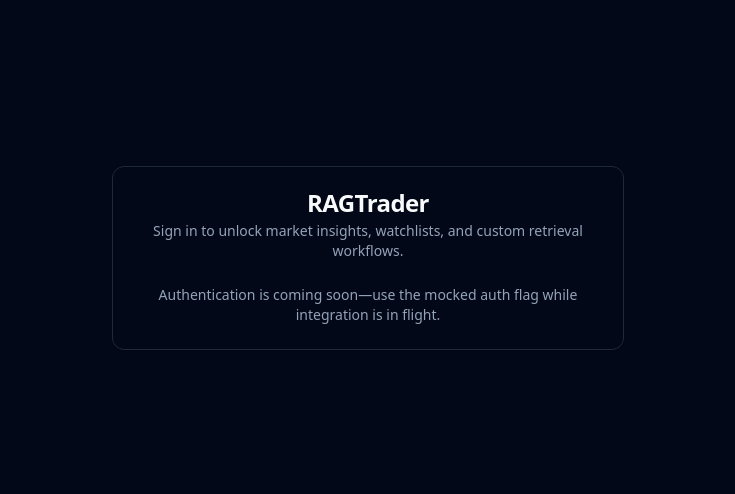
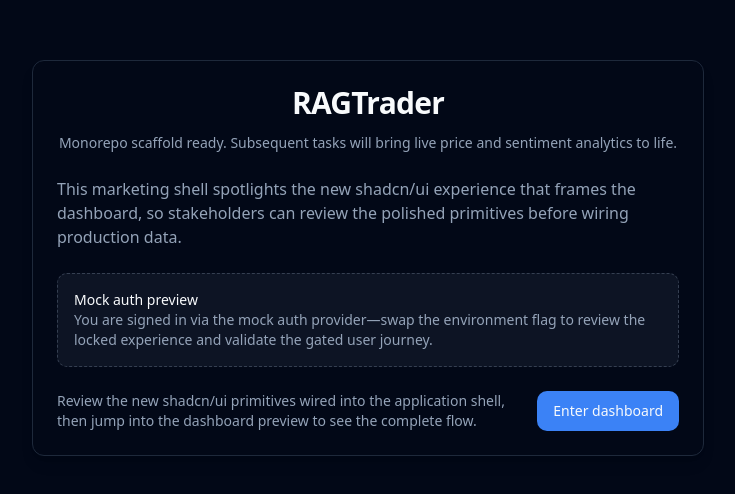
Before and after one commit to HBPol/rag-trader, a Next.js app in the folder web/: page / in a window 1280 px wide. Shown: the part 142-636 px from the top of the page, without its empty margins (272-1007 px from the left). Built offline with nearby package versions, Linux system fonts and the light colour scheme.

Commit message:
Expose a public marketing view at `/`

```diff
--- a/web/src/app/page.tsx
+++ b/web/src/app/page.tsx
@@ -1,4 +1,5 @@
-import AuthGate from "@/components/AuthGate";
+import Link from "next/link";
+
 import {
   Button,
   Card,
@@ -10,31 +11,41 @@ import {
 
 export default function Home() {
   return (
-    <AuthGate>
-      <main className="flex min-h-screen items-center justify-center bg-background p-4">
-        <Card className="w-full max-w-xl">
-          <CardHeader>
-            <CardTitle>RAGTrader</CardTitle>
+    <main className="flex min-h-screen items-center justify-center bg-background p-6">
+      <Card className="w-full max-w-2xl shadow-lg">
+        <CardHeader className="space-y-3 text-center">
+          <CardTitle className="text-3xl">RAGTrader</CardTitle>
           <CardDescription>
-              Monorepo scaffold ready. Subsequent tasks will bring live price
-              and sentiment analytics to life.
+            Monorepo scaffold ready. Subsequent tasks will bring live price and
+            sentiment analytics to life.
           </CardDescription>
         </CardHeader>
         <CardContent className="space-y-6">
-            <p className="text-sm text-muted-foreground">
+          <p className="text-base text-muted-foreground">
+            This marketing shell spotlights the new shadcn/ui experience that
+            frames the dashboard, so stakeholders can review the polished
+            primitives before wiring production data.
+          </p>
+          <div className="rounded-md border border-dashed border-muted-foreground/30 bg-muted/40 p-4 text-sm text-muted-foreground">
+            <p className="font-medium text-foreground">Mock auth preview</p>
+            <p>
               You are signed in via the mock auth provider—swap the environment
-              flag to review the locked experience.
+              flag to review the locked experience and validate the gated user
+              journey.
             </p>
-            <div className="flex flex-col gap-2 sm:flex-row sm:items-center sm:justify-between">
+          </div>
+          <div className="flex flex-col gap-3 sm:flex-row sm:items-center sm:justify-between">
             <div className="text-sm text-muted-foreground">
               Review the new shadcn/ui primitives wired into the application
-                shell.
+              shell, then jump into the dashboard preview to see the complete
+              flow.
             </div>
-              <Button className="w-full sm:w-auto">Explore components</Button>
+            <Button asChild className="w-full sm:w-auto">
+              <Link href="/dashboard">Enter dashboard</Link>
+            </Button>
           </div>
         </CardContent>
       </Card>
     </main>
-    </AuthGate>
   );
 }
```
Lines whose indentation alone changed are shown as unchanged.
